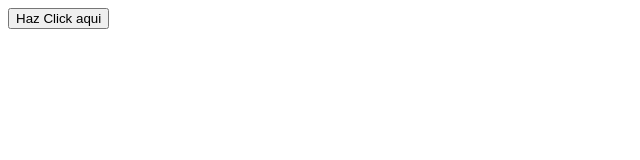
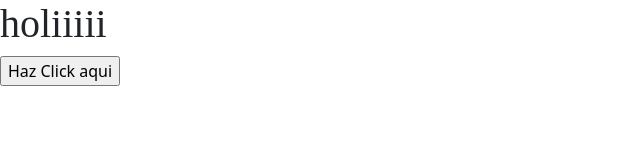
Before and after one commit to yesicaGallego/prueba, a plain HTML site: page index.html in a window 1280 px wide. Shown: the whole page, without its empty margins (0-640 px from the left). Drawn offline with nearby package versions, Linux system fonts and the light colour scheme.

Commit message:
guardando cambios css

```diff
--- /dev/null
+++ b/css/css.css
@@ -0,0 +1,9 @@
+h1 {
+    font-family: "Times New Roman", Times, serif;
+
+  }
+
+.fuentetitulo {
+  font-size: 40px;
+
+}
--- a/index.html
+++ b/index.html
@@ -1,13 +1,22 @@
 <!DOCTYPE html>
 <html lang="en">
+
 <head>
     <meta charset="UTF-8">
     <meta http-equiv="X-UA-Compatible" content="IE=edge">
     <meta name="viewport" content="width=device-width, initial-scale=1.0">
+    <!-- Latest compiled and minified CSS -->
+    <link href="https://cdn.jsdelivr.net/npm/bootstrap@5.2.3/dist/css/bootstrap.min.css" rel="stylesheet">
+    <!-- Latest compiled JavaScript -->
+    <script src="https://cdn.jsdelivr.net/npm/bootstrap@5.2.3/dist/js/bootstrap.bundle.min.js"></script>
+    <link rel="stylesheet" type="text/css" href="css/css.css">
     <script src="JS/js.js"></script>
     <title>Prueba</title>
 </head>
+
 <body>
-    <input type="button"onclick= "hola()" value="Haz Click aqui">
+    <h1 class="fuentetitulo">holiiiii</h1>
+    <input type="button" onclick="hola()" value="Haz Click aqui">
 </body>
+
 </html>
```
